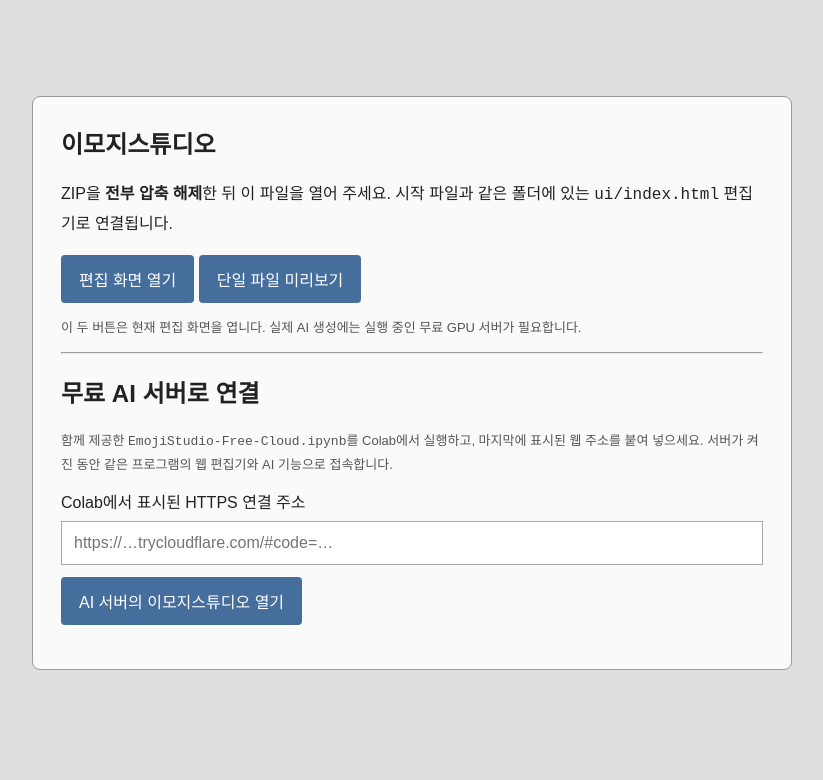
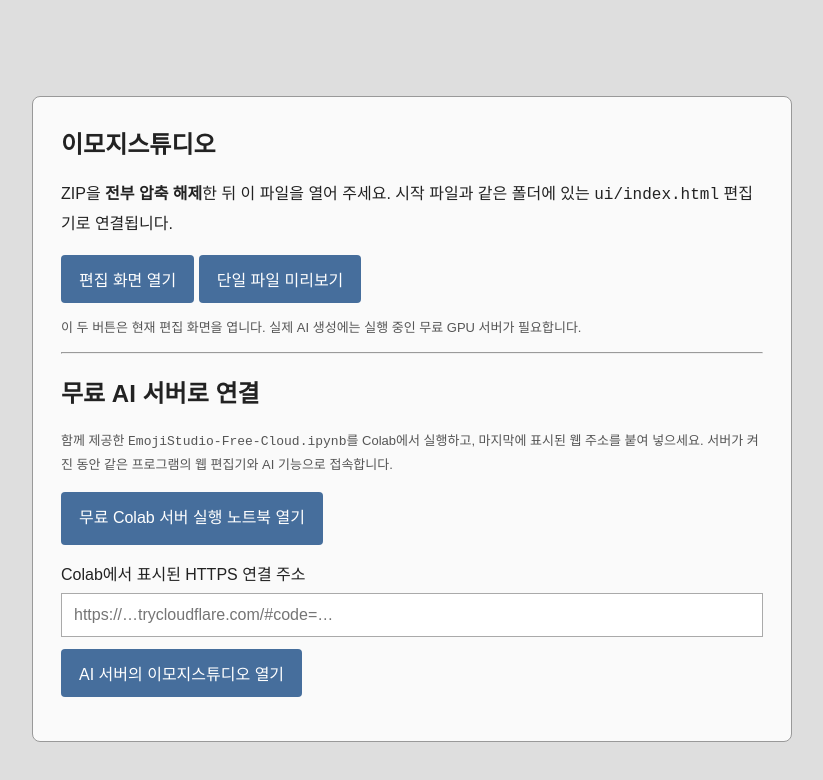
Before and after one commit to jhpork74-bot/3dmovie, an Electron app: page 3D프로그램/index.html in a window 1360 px wide. Shown: the whole page, without its empty margins (268-1091 px from the left). Drawn offline with Linux system fonts and the light colour scheme.

Commit message:
Provide linked editor ZIP and free Colab launch notebook

```diff
--- a/3D프로그램/index.html
+++ b/3D프로그램/index.html
@@ -2,7 +2,7 @@
 <html lang="ko"><head><meta charset="utf-8"><meta name="viewport" content="width=device-width,initial-scale=1"><title>이모지스튜디오 시작</title>
 <style>body{font:16px "Malgun Gothic",sans-serif;background:#dedede;color:#222;max-width:760px;margin:9vh auto;padding:24px}section{background:#fafafa;border:1px solid #999;padding:28px;border-radius:8px}h1{margin-top:0}a,button{display:inline-block;background:#466e9c;color:white;padding:12px 18px;border:0;border-radius:4px;text-decoration:none;font:inherit;cursor:pointer}p{line-height:1.8}input{box-sizing:border-box;width:100%;padding:12px;margin:8px 0 12px;font:inherit;border:1px solid #aaa}.note{font-size:13px;color:#555}#message{color:#9a2f2f}</style></head>
 <body><section><h1>이모지스튜디오</h1><p>ZIP을 <strong>전부 압축 해제</strong>한 뒤 이 파일을 열어 주세요. 시작 파일과 같은 폴더에 있는 <code>ui/index.html</code> 편집기로 연결됩니다.</p><a href="ui/index.html">편집 화면 열기</a> <a href="preview.html">단일 파일 미리보기</a><p class="note">이 두 버튼은 현재 편집 화면을 엽니다. 실제 AI 생성에는 실행 중인 무료 GPU 서버가 필요합니다.</p>
-<hr><h2>무료 AI 서버로 연결</h2><p class="note">함께 제공한 <code>EmojiStudio-Free-Cloud.ipynb</code>를 Colab에서 실행하고, 마지막에 표시된 웹 주소를 붙여 넣으세요. 서버가 켜진 동안 같은 프로그램의 웹 편집기와 AI 기능으로 접속합니다.</p><label for="server">Colab에서 표시된 HTTPS 연결 주소</label><input id="server" type="url" placeholder="https://…trycloudflare.com/#code=…" autocomplete="off"><button id="connect" type="button">AI 서버의 이모지스튜디오 열기</button><p id="message" role="status"></p></section>
+<hr><h2>무료 AI 서버로 연결</h2><p class="note">함께 제공한 <code>EmojiStudio-Free-Cloud.ipynb</code>를 Colab에서 실행하고, 마지막에 표시된 웹 주소를 붙여 넣으세요. 서버가 켜진 동안 같은 프로그램의 웹 편집기와 AI 기능으로 접속합니다.</p><p><a href="https://colab.research.google.com/github/jhpork74-bot/3dmovie/blob/main/3D프로그램/EmojiStudio-Free-Cloud.ipynb" target="_blank" rel="noopener noreferrer">무료 Colab 서버 실행 노트북 열기</a></p><label for="server">Colab에서 표시된 HTTPS 연결 주소</label><input id="server" type="url" placeholder="https://…trycloudflare.com/#code=…" autocomplete="off"><button id="connect" type="button">AI 서버의 이모지스튜디오 열기</button><p id="message" role="status"></p></section>
 <script>
 const input=document.getElementById('server'),message=document.getElementById('message');
 try{input.value=localStorage.getItem('emoji-studio-server-origin')||'';}catch{}
```
Also changed, not shown: 3D프로그램/PROJECT_STATUS.md (+2 -0 lines), 2 other files.
